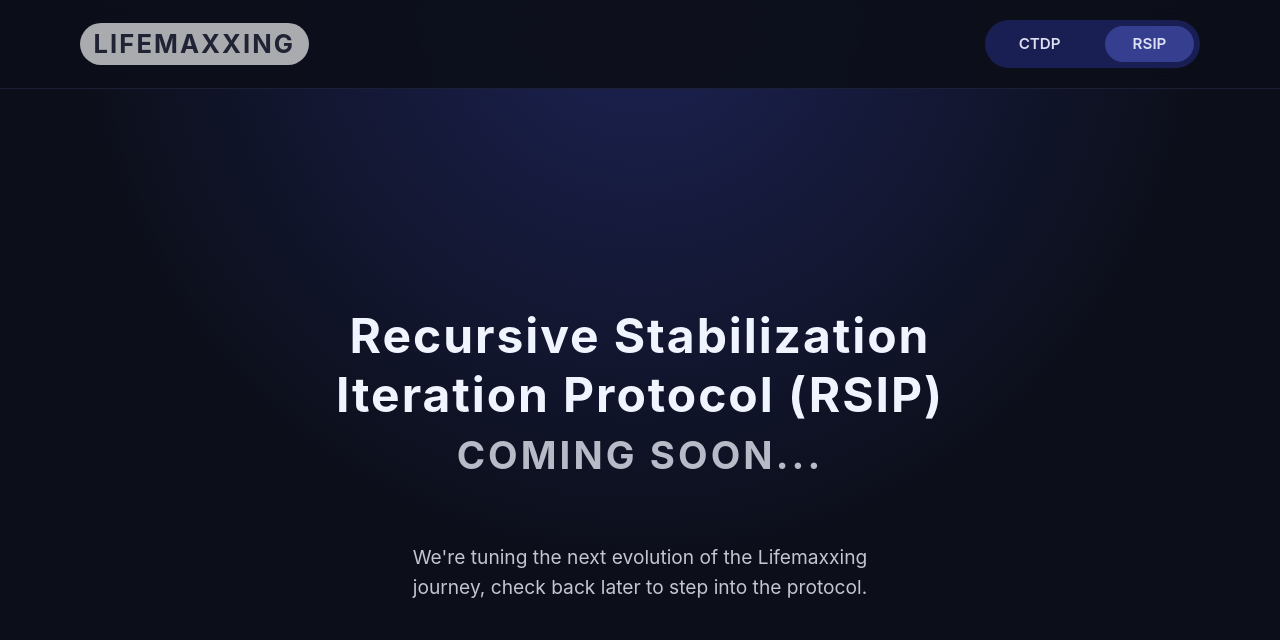
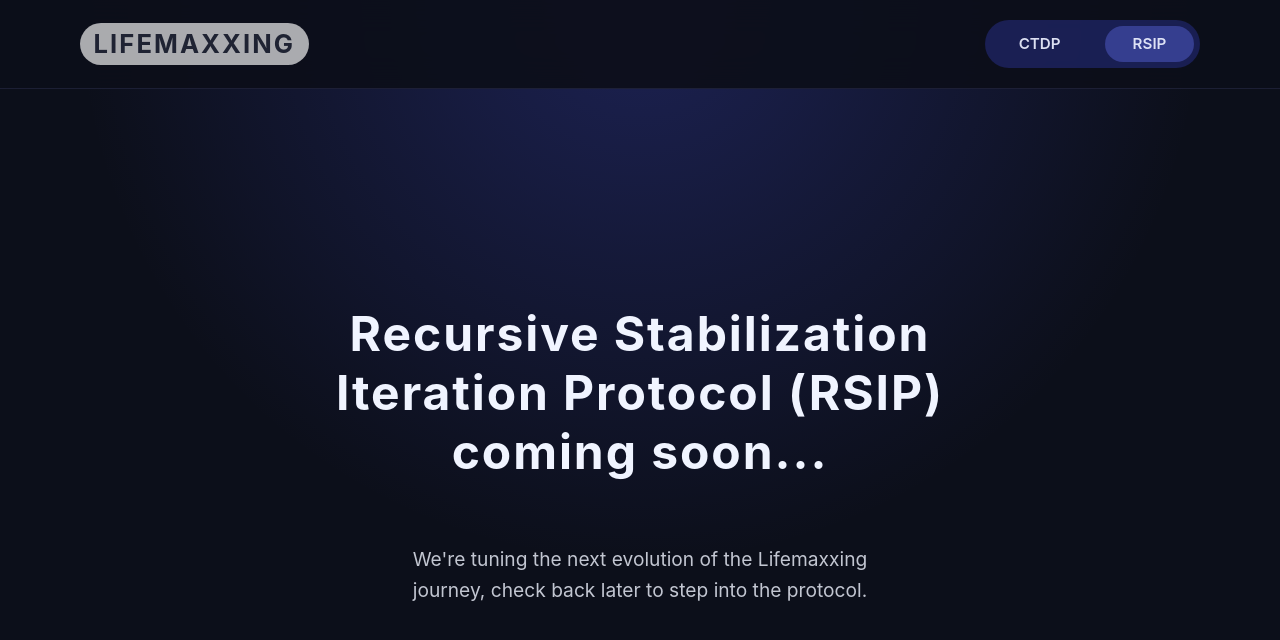
Before and after one commit to Stellaluciano/Lifemaxxingv2, a React (Create React App) app: page /rsip in a window 1280 px wide. Shown: the top 640 px of the page. Built offline with nearby package versions, Linux system fonts and the light colour scheme; no server answers.

Commit message:
RSIP coming soon page issue

```diff
--- a/src/pages/RsipComingSoon.js
+++ b/src/pages/RsipComingSoon.js
@@ -4,8 +4,7 @@ const RsipComingSoon = () => {
   return (
     <section className="rsip-placeholder">
       <h1 className="rsip-placeholder__title">
-        Recursive Stabilization Iteration Protocol (RSIP)
-        <span className="rsip-placeholder__title-sub">coming soon...</span>
+        Recursive Stabilization Iteration Protocol (RSIP) coming soon...
       </h1>
       <p className="rsip-placeholder__subtitle">
         We&apos;re tuning the next evolution of the Lifemaxxing journey, check back later to step into
```
